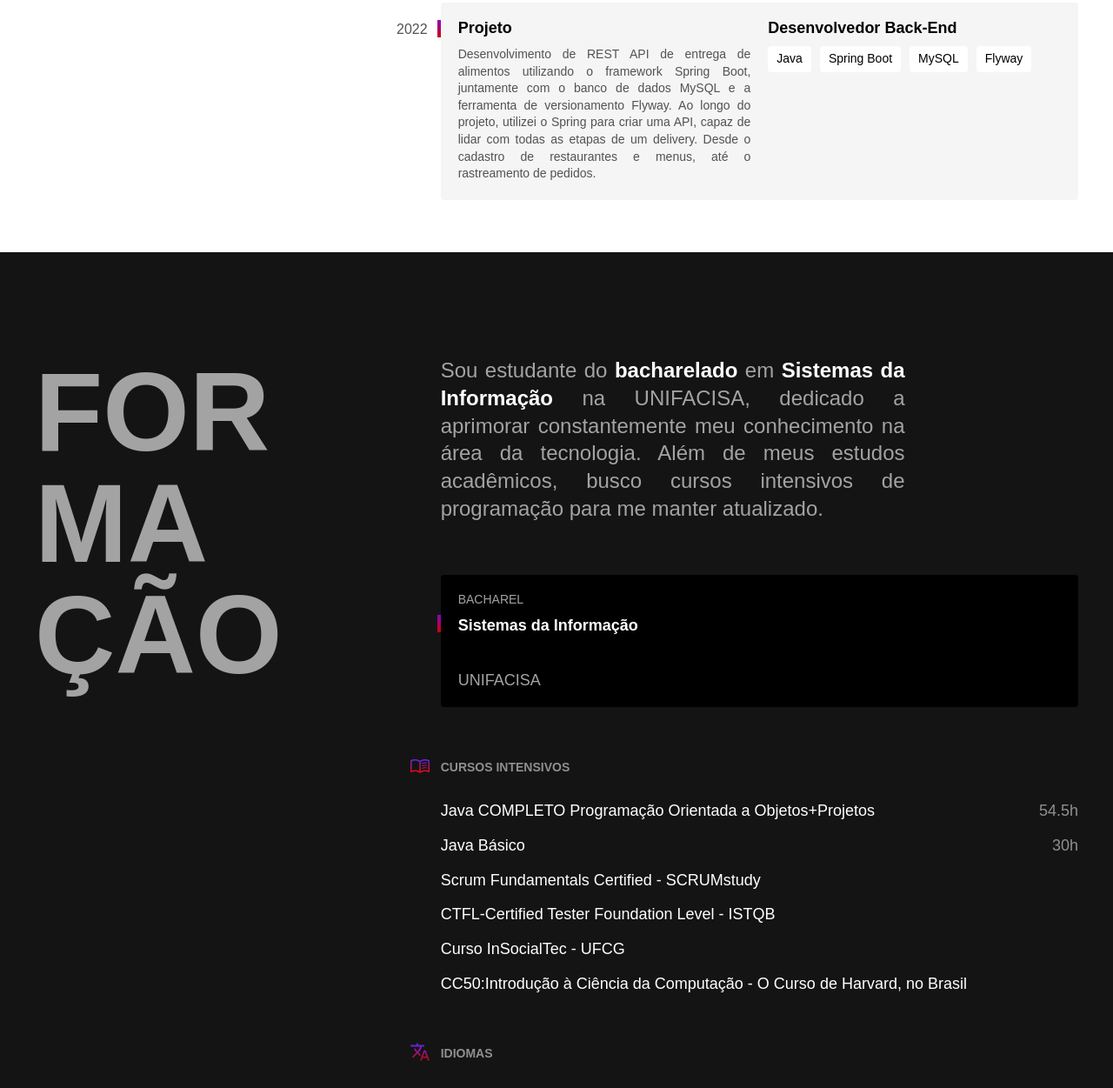
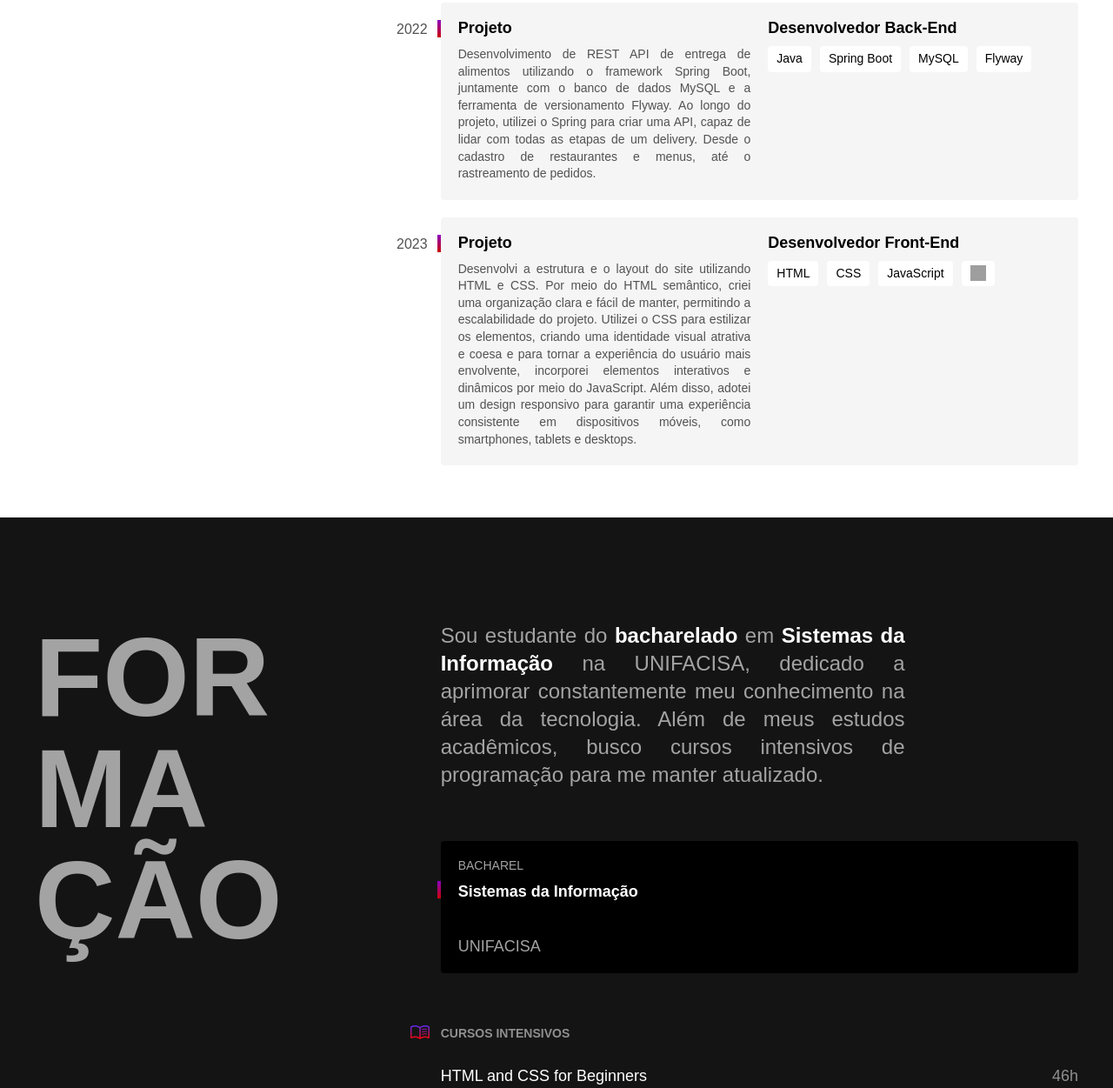
Before and after one commit to Palc3301/Portfolio, a plain HTML site: page index.html in a window 1280 px wide. Shown: the part 1445-2696 px from the top of the page at 87% size. Drawn offline with Linux system fonts and the light colour scheme; grey boxes are pictures that could not be loaded.

Commit message:
Add experience

```diff
--- a/index.html
+++ b/index.html
@@ -72,6 +72,19 @@
           <li>Flyway</li>
         </ul>
       </div>
+
+      <div class="empresa">
+        <span class="empresa-ano">2023</span>
+        <h3 class="empresa-titulo">Projeto</h3>
+        <span class="empresa-titulo">Desenvolvedor Front-End</span>
+        <p class="empresa-texto">Desenvolvi a estrutura e o layout do site utilizando HTML e CSS. Por meio do HTML semântico, criei uma organização clara e fácil de manter, permitindo a escalabilidade do projeto. Utilizei o CSS para estilizar os elementos, criando uma identidade visual atrativa e coesa e para tornar a experiência do usuário mais envolvente, incorporei elementos interativos e dinâmicos por meio do JavaScript. Além disso, adotei um design responsivo para garantir uma experiência consistente em dispositivos móveis, como smartphones, tablets e desktops.</p>
+        <ul class="empresa-habilidades">
+          <li>HTML</li>
+          <li>CSS</li>
+          <li>JavaScript</li>
+          <li><a href="https://mybikcraft.netlify.app/"><img width="18" height="18" src="https://cdn-icons-png.flaticon.com/256/25/25231.png" alt=""></a></li>
+        </ul>
+      </div>
     </div>
   </section>
 
@@ -95,6 +108,7 @@
           <div class="cursos">
             <h3>Cursos Intensivos</h3>
             <ul>
+              <li><a href="https://www.origamid.com/certificate/7df60871" target="_blank">HTML and CSS for Beginners</a> <span>46h</span></li>
               <li><a href="https://www.udemy.com/certificate/UC-34ac67d8-1191-465d-be5f-e6dfa2bf7443/" target="_blank">Java COMPLETO Programação Orientada a Objetos+Projetos</a> <span>54.5h</span></li>
               <li><a href="https://loiane.training/certificado/LplWKJ3ieWxt18QgnzUe" target="_blank">Java Básico</a> <span>30h</span></li>
               <li> <a href="https://c46e136a583f7e334124-ac22991740ab4ff17e21daf2ed577041.ssl.cf1.rackcdn.com/Certificate/ScrumFundamentalsCertified-PedroArruda-919020.pdf" target="_blank">Scrum Fundamentals Certified - SCRUMstudy</a></li>
```
